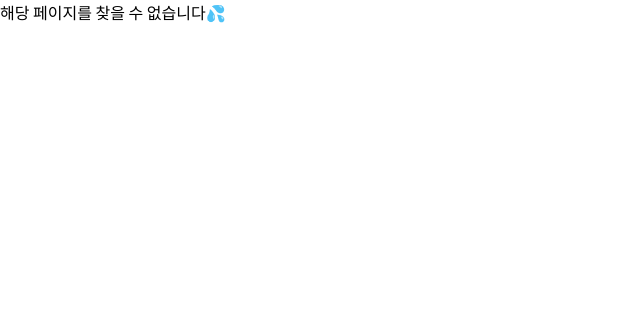
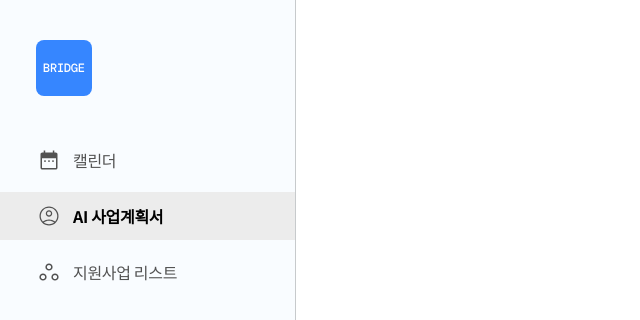
Before and after one commit to naya-h2/Bridge, a React (Create React App) app: page /business in a window 1280 px wide. Shown: the top 320 px of the page, without its empty margins (0-640 px from the left). Built offline with nearby package versions, Linux system fonts and the light colour scheme.

Commit message:
✨ feat: business 페이지 생성

```diff
--- a/src/App.jsx
+++ b/src/App.jsx
@@ -1,10 +1,9 @@
 import CalendarPage from './pages/calendar/CalendarPage.jsx';
 import ListPage from './pages/list/ListPage';
 import HomePage from './pages/home/HomePage';
-import { BrowserRouter, Route, Routes } from 'react-router-dom';
+import { Route, Routes } from 'react-router-dom';
 import NotFoundPage from './pages/NotFoundPage.jsx';
-import BoardPage from './pages/board/BoardPage.jsx';
-import SettingPage from './pages/setting/SettingPage.jsx';
+import BusinessPage from './pages/business/BusinessPage.jsx';
 
 function App() {
   return (
@@ -12,8 +11,7 @@ function App() {
       <Route path="/" element={<HomePage />} />
       <Route path="/list" element={<ListPage />} />
       <Route path="/calendar" element={<CalendarPage />} />
-      <Route path="/board" element={<BoardPage />} />
-      <Route path="/setting" element={<SettingPage />} />
+      <Route path="/business" element={<BusinessPage />} />
       <Route path="*" element={<NotFoundPage />} />
     </Routes>
   );
--- a/src/components/sidebar/MiddleContainer.jsx
+++ b/src/components/sidebar/MiddleContainer.jsx
@@ -7,10 +7,9 @@ import styled from 'styled-components';
 import { useNavigate } from 'react-router-dom';
 
 const menuList = [
-  { icon: menu1, text: ' 홈 대시보드', url: '/board' },
   { icon: menu2, text: '캘린더', url: '/calendar' },
+  { icon: menu3, text: 'AI 사업계획서', url: '/business' },
   { icon: menu4, text: '지원사업 리스트', url: '/list' },
-  { icon: menu5, text: '설정', url: '/setting' },
 ];
 
 function MiddleContainer({ index }) {
--- a/src/components/sidebar/Sidebar.jsx
+++ b/src/components/sidebar/Sidebar.jsx
@@ -6,11 +6,8 @@ import styled from 'styled-components';
 function Sidebar({ index }) {
   return (
     <Container>
-      <Wrapper>
-        <TopContainer />
-        <MiddleContainer index={index} />
-      </Wrapper>
-      <BottomContainer />
+      <TopContainer />
+      <MiddleContainer index={index} />
     </Container>
   );
 }
@@ -25,14 +22,8 @@ const Container = styled.div`
 
   display: flex;
   flex-direction: column;
-  justify-content: space-between;
 
   position: fixed;
   left: 0;
   z-index: 10;
 `;
-
-const Wrapper = styled.div`
-  display: flex;
-  flex-direction: column;
-`;
--- /dev/null
+++ b/src/pages/business/BusinessPage.jsx
@@ -0,0 +1,15 @@
+import { Helmet } from 'react-helmet-async';
+import Layout from './Layout';
+
+function BusinessPage() {
+  return (
+    <>
+      <Helmet>
+        <title>AI 사업계획서 | Bridge</title>
+      </Helmet>
+      <Layout />
+    </>
+  );
+}
+
+export default BusinessPage;
--- /dev/null
+++ b/src/pages/business/Layout.jsx
@@ -0,0 +1,11 @@
+import Sidebar from '../../components/sidebar/Sidebar';
+
+function Layout() {
+  return (
+    <>
+      <Sidebar index={1} />
+    </>
+  );
+}
+
+export default Layout;
--- a/src/pages/calendar/Layout.jsx
+++ b/src/pages/calendar/Layout.jsx
@@ -80,7 +80,7 @@ function Layout() {
 
   return (
     <>
-      <Sidebar index={1} />
+      <Sidebar index={0} />
       <Container>
         <Title>캘린더</Title>
         <CalendarContainer>
```
